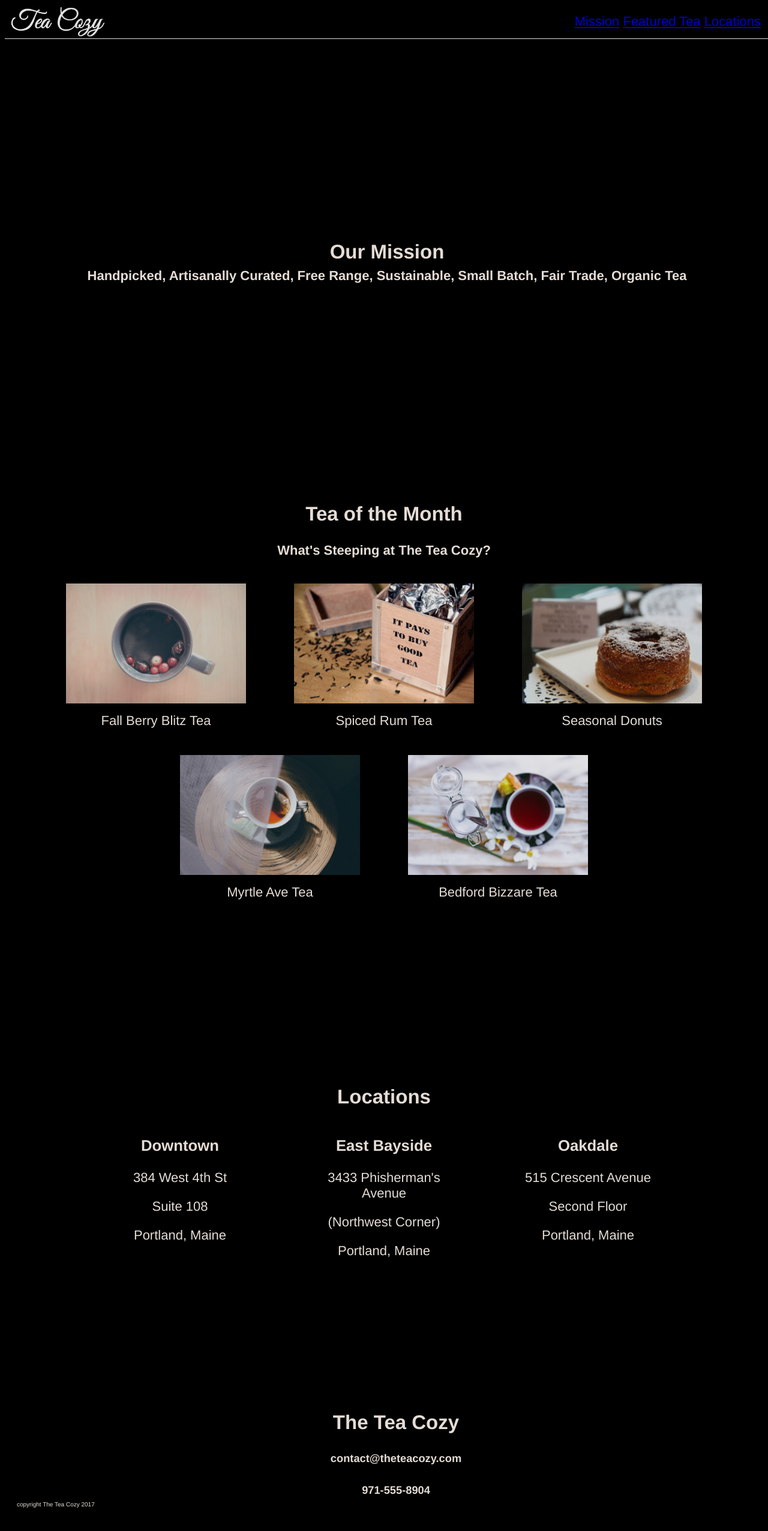
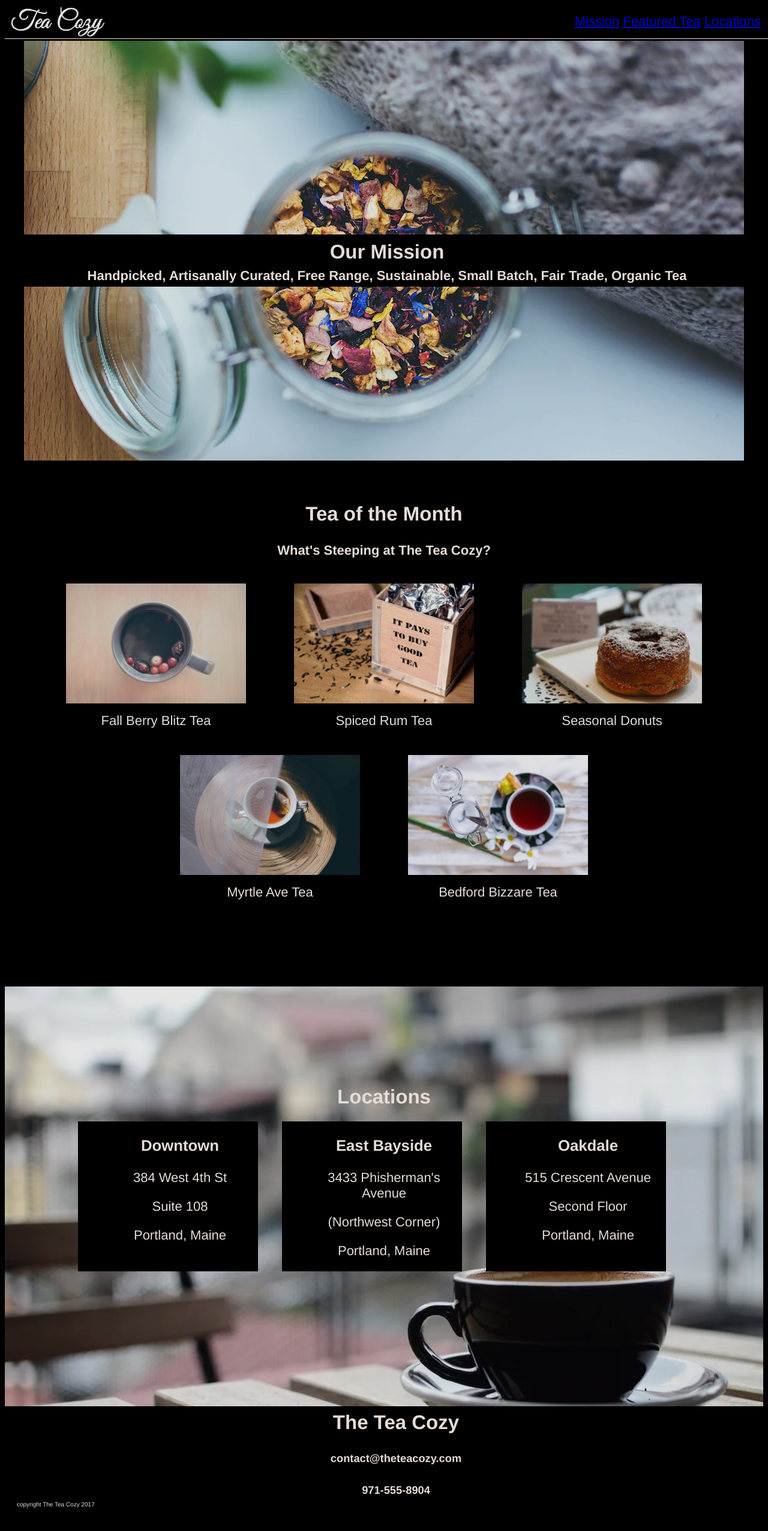
Before and after one commit to Thatbalwsykid/Tcozy, a plain HTML site: page index.html in a window 1280 px wide. Shown: the whole page at 60% size. Drawn offline with Linux system fonts and the light colour scheme.

Commit message:
fixed images in css

```diff
--- a/index.css
+++ b/index.css
@@ -58,7 +58,7 @@ header {
 }
 
 .bgimage {
-    background-image: url(./images/img-mission-background.webp) ;
+    background-image: url(./img-mission-background.webp) ;
     background-size: cover;
     height: 700px;
     width: 1200px;
@@ -98,7 +98,7 @@ header {
     top: 100px;
     min-width: 1200px;
     height: 700px;
-    background-image: url(./images/img-locations-background.webp);
+    background-image: url(./img-locations-background.webp);
     background-size:cover;
     display: flex;
     align-items: center;
```
